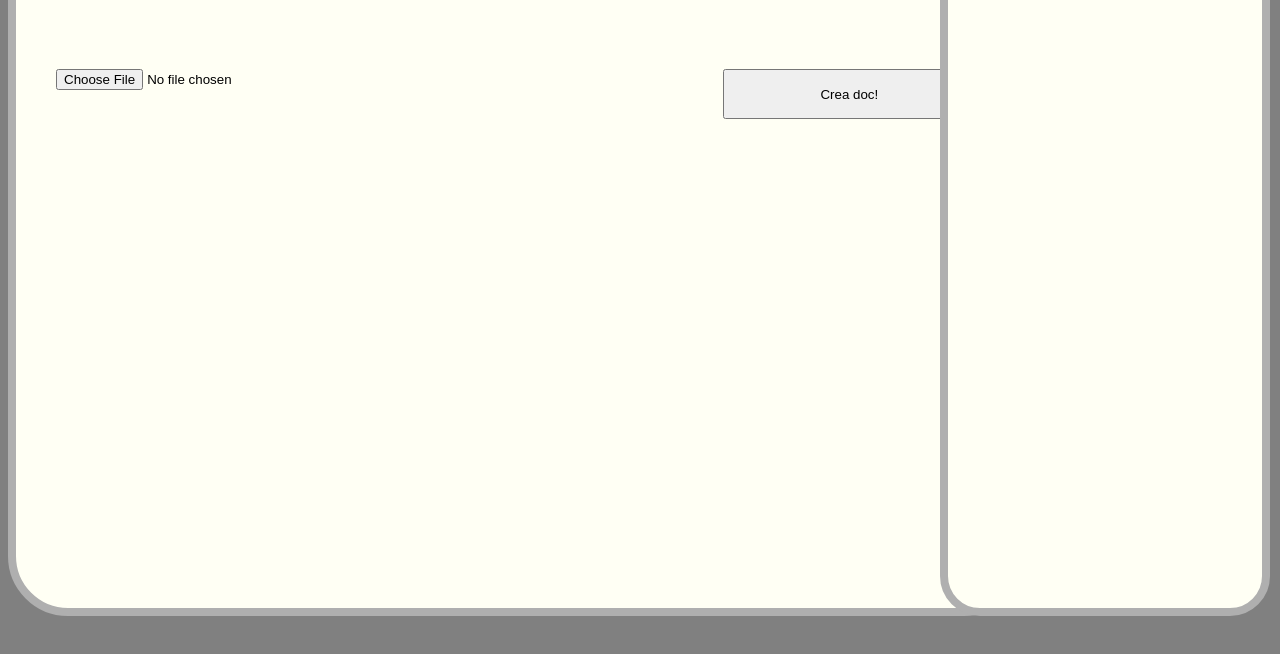
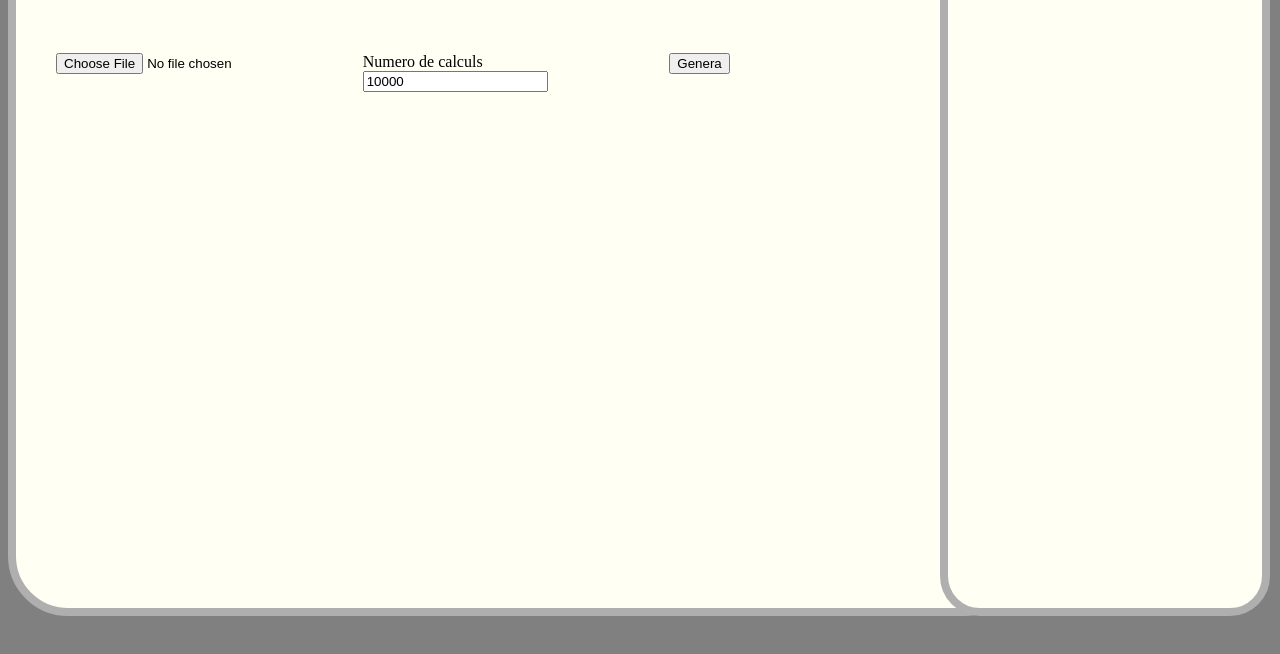
Before and after one commit to jsandi99/Grups, a website built with Parcel: page index.html in a window 1280 px wide. Shown: the part 108-762 px from the top of the page. Built offline with nearby package versions, Linux system fonts and the light colour scheme.

Commit message:
quantitat variable

```diff
--- a/index.html
+++ b/index.html
@@ -15,9 +15,18 @@
 
             </ul>
             <div class="opcions">
-                <input class="bot" type="file" id="chooseFile" />
-                <h2 class="bot" id="valor"></h2>
-                <button class="bot" id="generate">Crea doc!</button>
+                <div>
+                    <input type="file" id="chooseFile" />
+                </div>
+
+                <div>
+                    <label>Numero de calculs</label>
+                    <input type="number" id="quantitat" value="10000" />
+                </div>
+                <div>
+                    <button id="generate">Genera</button>
+                    <h2 id="valor"></h2>
+                </div>
             </div>
         </div>
         <div id="requadrebuffer"></div>
--- a/src/index.js
+++ b/src/index.js
@@ -113,7 +113,7 @@ function generate(event) {
   let bestValor = 0;
   let bestGroups = new Map();
 
-  for(let num = 0; num < 10000; num++)
+  for(let num = 0; num < document.getElementById("quantitat").value; num++)
   {
     do {
       groups = [];
--- a/src/styles.css
+++ b/src/styles.css
@@ -31,6 +31,7 @@ body {
     display: grid;
     grid-template-columns: repeat(3, minmax(0, 1fr));
     grid-auto-flow: column;
+    margin: 40px;
 }
 
 .titol {
```
